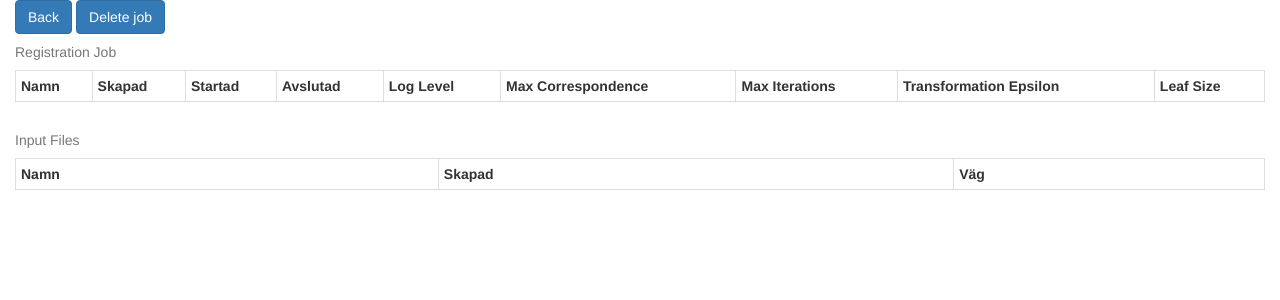
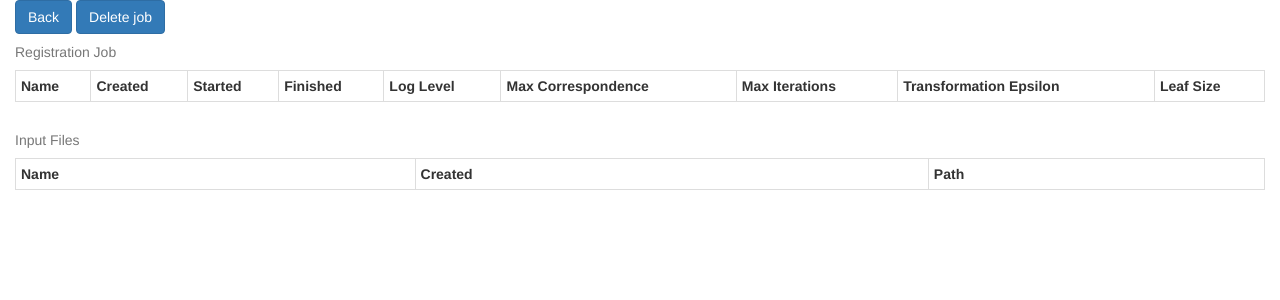
Before and after one commit to PUM-9/server_api, a Django app: template frontend/templates/frontend/registration_job.html in a window 1280 px wide. Shown: the top 300 px of the page. Run offline with Django 3.2, Linux system fonts and the light colour scheme; the template is opened without the code that fills it, so the values that code supplies are empty; some libraries are stand-ins or nearby versions.

Commit message:
Translated swedish to english

```diff
--- a/frontend/templates/frontend/registration_job.html
+++ b/frontend/templates/frontend/registration_job.html
@@ -15,10 +15,10 @@
     <table class="table table-bordered table-hover table-condensed">
     <caption>Registration Job</caption>
         <tr>
-          <th>Namn</th>
-          <th>Skapad</th>
-          <th>Startad</th>
-          <th>Avslutad</th>
+          <th>Name</th>
+          <th>Created</th>
+          <th>Started</th>
+          <th>Finished</th>
           <th>Log Level</th>
           <th>Max Correspondence</th>
           <th>Max Iterations</th>
@@ -43,9 +43,9 @@
     <table class="table table-bordered table-hover table-condensed">
     <caption>Input Files</caption>
         <tr>
-          <th>Namn</th>
-          <th>Skapad</th>
-          <th>Väg</th>
+          <th>Name</th>
+          <th>Created</th>
+          <th>Path</th>
         </tr>
         {% for f in files %}
             <tr>
```
Also changed, not shown: frontend/templates/frontend/index.html (+4 -4 lines).
